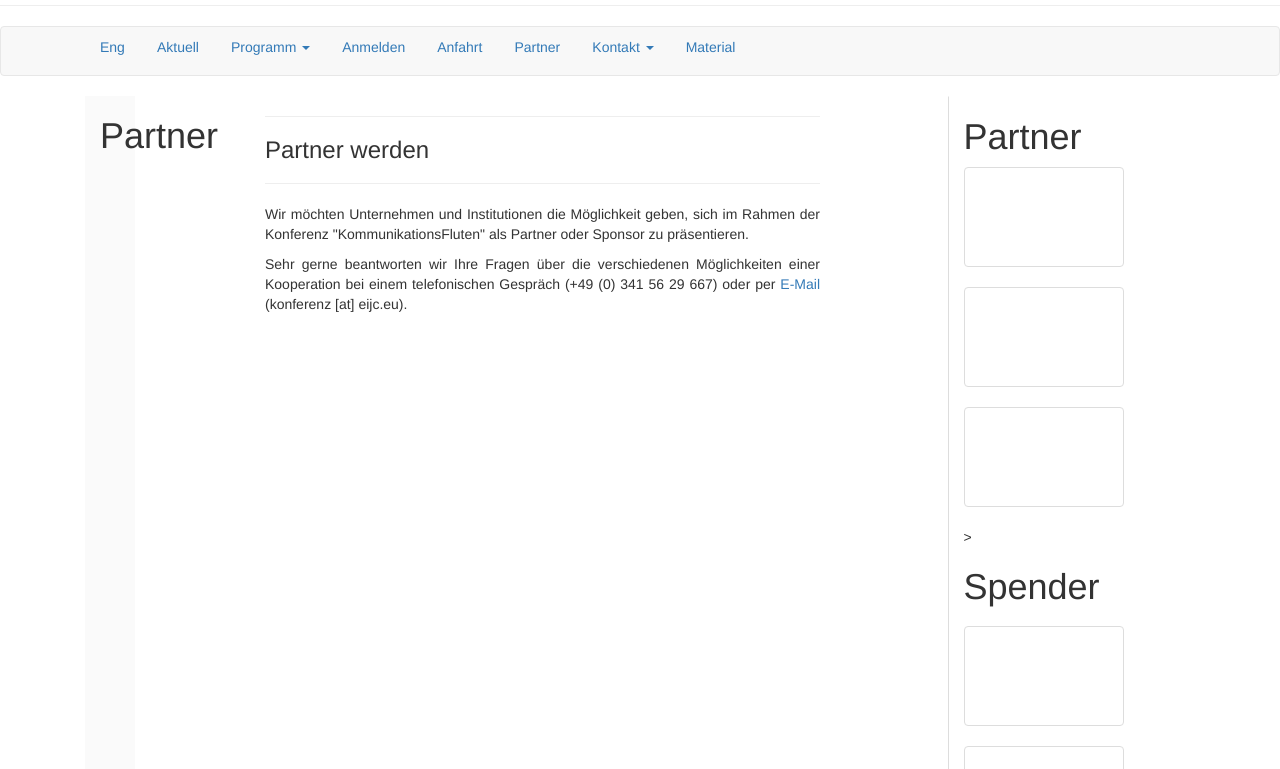
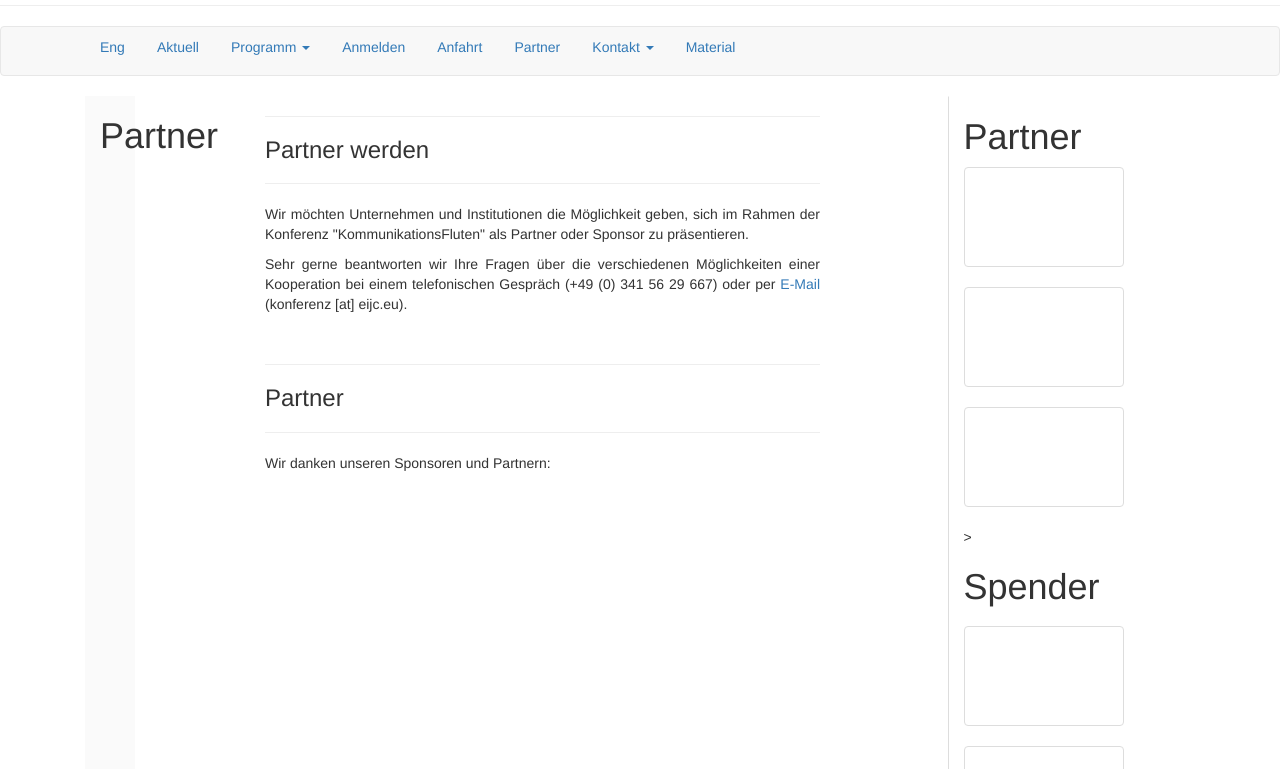
Before and after one commit to susedev/test, a Jekyll site: the page built from partner-werden.html, in a window 1280 px wide and 900 px high, cut to the strip 131-900 px from the top of the window. Built offline with Jekyll 4.4.1, drawn with Linux system fonts in a browser that asks for light colours; nearby versions of some CDN libraries.

Commit message:
Edit from JekyllCMS

```diff
--- a/partner-werden.html
+++ b/partner-werden.html
@@ -8,3 +8,13 @@ title: Partner
 <p style="text-align: justify;">Wir m&ouml;chten Unternehmen und Institutionen die M&ouml;glichkeit geben, sich im Rahmen der Konferenz &quot;KommunikationsFluten&quot; als Partner oder Sponsor zu pr&auml;sentieren.</p>
 
 <p style="text-align: justify;">Sehr gerne beantworten wir Ihre Fragen &uuml;ber die verschiedenen M&ouml;glichkeiten einer Kooperation bei einem telefonischen Gespr&auml;ch (+49 (0) 341 56 29 667) oder per <a href="mailto:konferenz@eijc.eu?subject=Partner%20werden">E-Mail</a> (konferenz [at] eijc.eu).</p>
+
+<p style="text-align: justify;">&nbsp;</p>
+
+<hr noshade="noshade" size="1" />
+<h3>Partner</h3>
+
+<hr noshade="noshade" size="1" />
+<p style="text-align: justify;">Wir danken unseren Sponsoren und Partnern:</p>
+
+<p style="text-align: justify;">&nbsp;</p>
```
